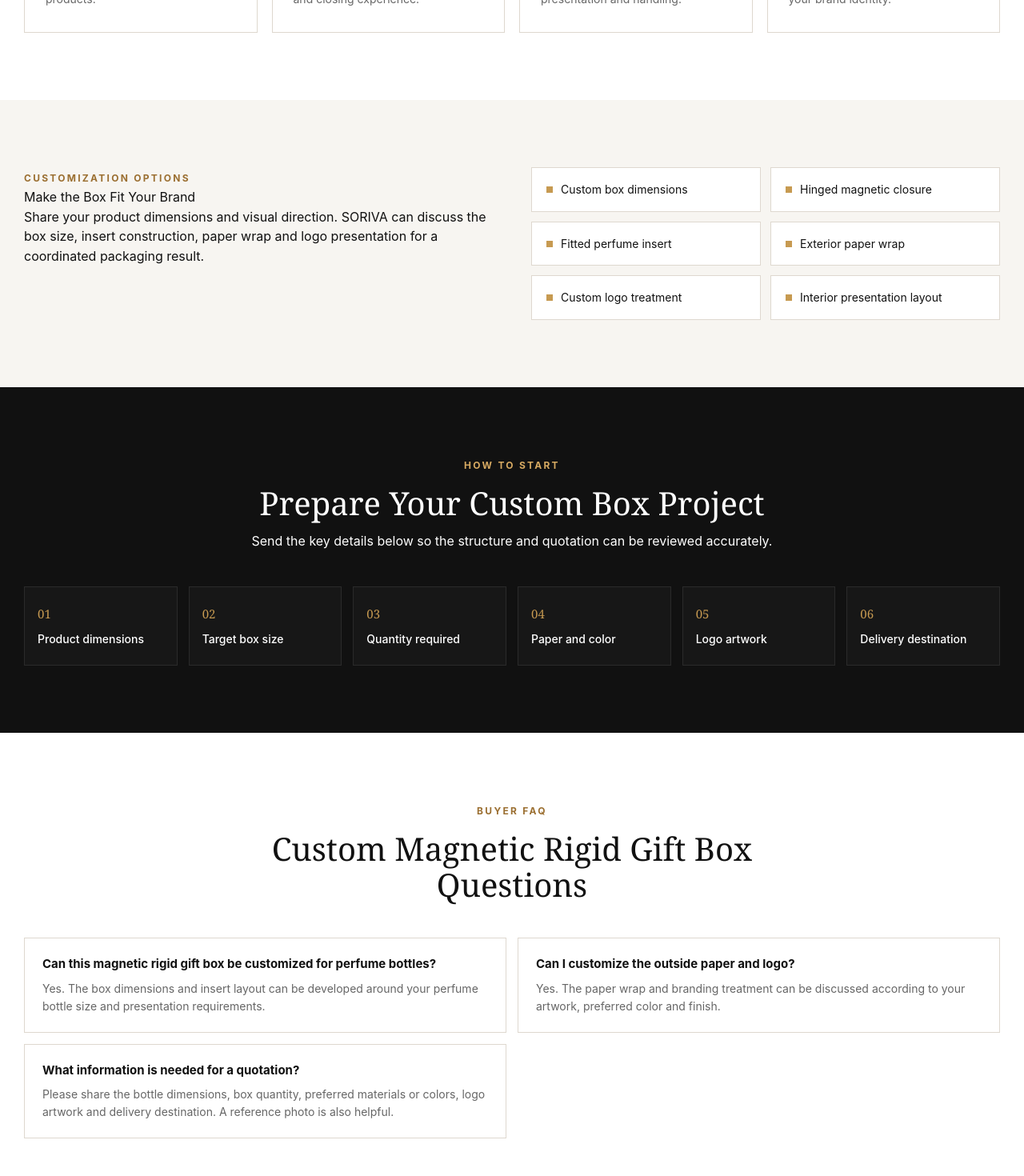
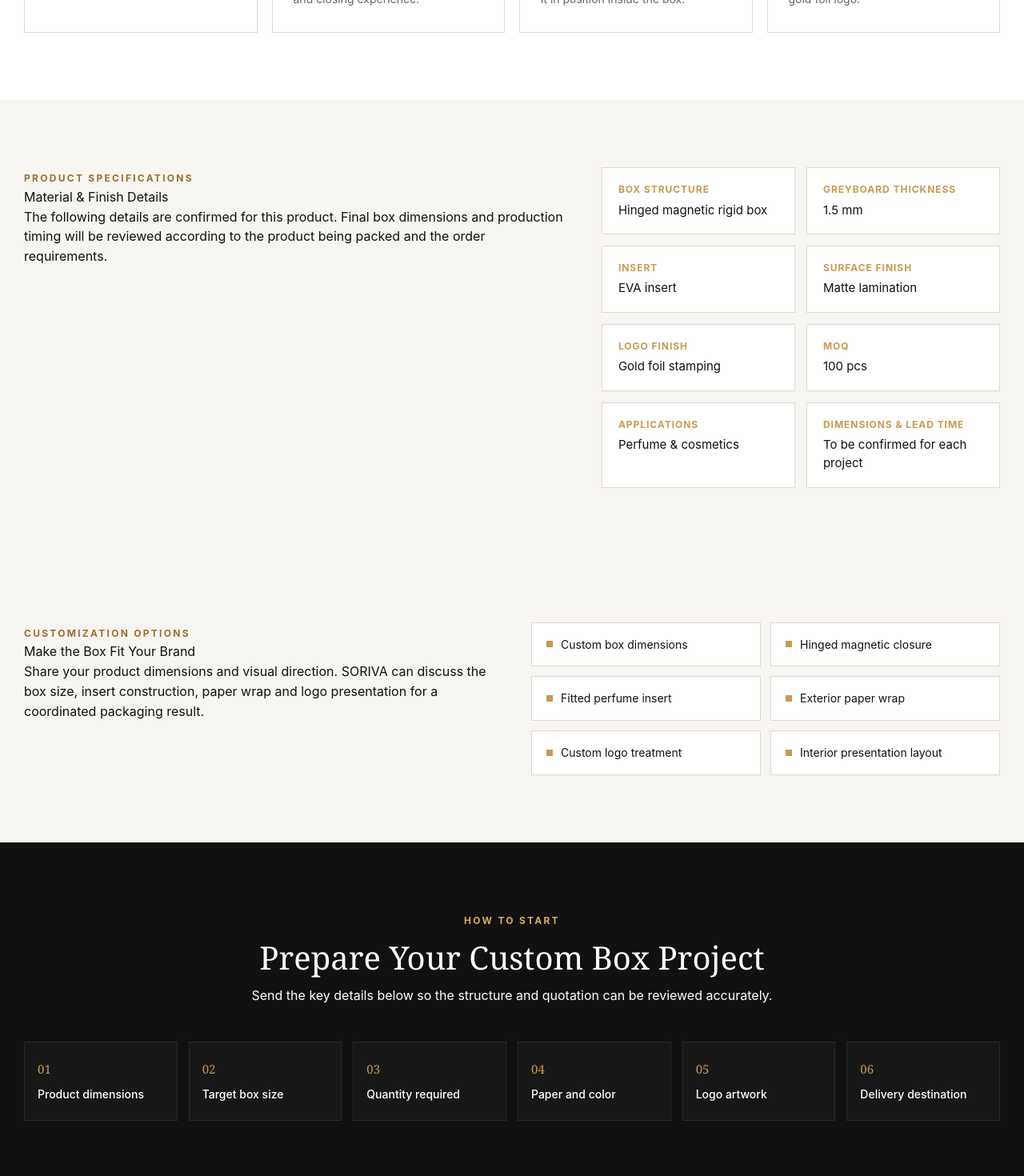
Before and after one commit to zikaiou/soriva-packaging, a Next.js app: page /products/custom-magnetic-rigid-gift-box in a window 1280 px wide. Shown: the part 1240-2710 px from the top of the page at 80% size. Built offline with nearby package versions, Linux system fonts and the light colour scheme.

Commit message:
Add confirmed product specifications and buyer details

```diff
--- a/src/app/products/custom-magnetic-rigid-gift-box/page.tsx
+++ b/src/app/products/custom-magnetic-rigid-gift-box/page.tsx
@@ -21,16 +21,18 @@ export const metadata: Metadata = {
 };
 
 const features = [
-  { num: "01", title: "Rigid Greyboard Body", desc: "A firm rigid box structure designed to present and protect premium products." },
+  { num: "01", title: "1.5 mm Rigid Greyboard", desc: "Built with 1.5 mm greyboard for a firm, structured presentation box." },
   { num: "02", title: "Hinged Magnetic Flap", desc: "An attached lid with magnetic closure for a neat, secure opening and closing experience." },
-  { num: "03", title: "Fitted Product Insert", desc: "A customized insert layout to hold a perfume bottle in position during presentation and handling." },
-  { num: "04", title: "Branded Paper Wrap", desc: "Customize the exterior wrap, color and logo treatment to align with your brand identity." },
+  { num: "03", title: "EVA Insert", desc: "An EVA insert can be customized to fit the product shape and help keep it in position inside the box." },
+  { num: "04", title: "Matte Finish & Gold Foil Logo", desc: "The confirmed finish for this product is matte lamination with a gold foil logo." },
 ];
 
 const faqs = [
   { q: "Can this magnetic rigid gift box be customized for perfume bottles?", a: "Yes. The box dimensions and insert layout can be developed around your perfume bottle size and presentation requirements." },
-  { q: "Can I customize the outside paper and logo?", a: "Yes. The paper wrap and branding treatment can be discussed according to your artwork, preferred color and finish." },
-  { q: "What information is needed for a quotation?", a: "Please share the bottle dimensions, box quantity, preferred materials or colors, logo artwork and delivery destination. A reference photo is also helpful." },
+  { q: "What finish is specified for this box?", a: "The current product specification is matte lamination with a gold foil logo. Other finishes should be confirmed separately before quotation." },
+  { q: "What is the minimum order quantity?", a: "The stated MOQ for this product is 100 pieces. Please confirm the final quantity and specifications when requesting a quotation." },
+  { q: "Are the box dimensions and production lead time fixed?", a: "The box dimensions, sampling time and bulk production lead time have not yet been confirmed. Please share your product dimensions and target delivery schedule so these details can be reviewed." },
+  { q: "What information is needed for a quotation?", a: "Please share the perfume or cosmetic product dimensions, required quantity, delivery destination and logo artwork. The final box dimensions and production schedule can then be confirmed." },
 ];
 
 export default function CustomMagneticRigidGiftBoxPage() {
@@ -72,6 +74,28 @@ export default function CustomMagneticRigidGiftBoxPage() {
                 <strong>{item.num}</strong><h3>{item.title}</h3><p>{item.desc}</p>
               </article>
             ))}
+          </div>
+        </div>
+      </section>
+
+      <section className="mrb-section soft">
+        <div className="container">
+          <div className="mrb-spec-wrap">
+            <div>
+              <span className="eyebrow dark">PRODUCT SPECIFICATIONS</span>
+              <h2>Material &amp; Finish Details</h2>
+              <p>The following details are confirmed for this product. Final box dimensions and production timing will be reviewed according to the product being packed and the order requirements.</p>
+            </div>
+            <div className="mrb-spec">
+              <div className="mrb-spec-item"><b>Box Structure</b><span>Hinged magnetic rigid box</span></div>
+              <div className="mrb-spec-item"><b>Greyboard Thickness</b><span>1.5 mm</span></div>
+              <div className="mrb-spec-item"><b>Insert</b><span>EVA insert</span></div>
+              <div className="mrb-spec-item"><b>Surface Finish</b><span>Matte lamination</span></div>
+              <div className="mrb-spec-item"><b>Logo Finish</b><span>Gold foil stamping</span></div>
+              <div className="mrb-spec-item"><b>MOQ</b><span>100 pcs</span></div>
+              <div className="mrb-spec-item"><b>Applications</b><span>Perfume &amp; cosmetics</span></div>
+              <div className="mrb-spec-item"><b>Dimensions &amp; Lead Time</b><span>To be confirmed for each project</span></div>
+            </div>
           </div>
         </div>
       </section>
```
